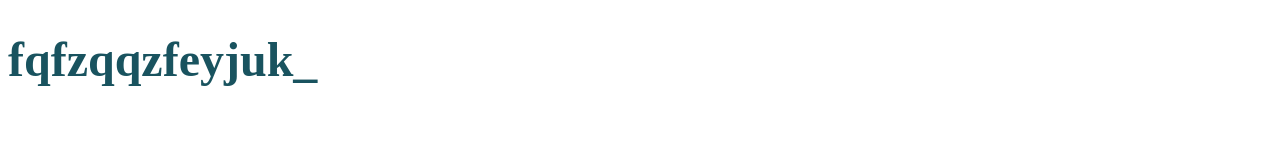
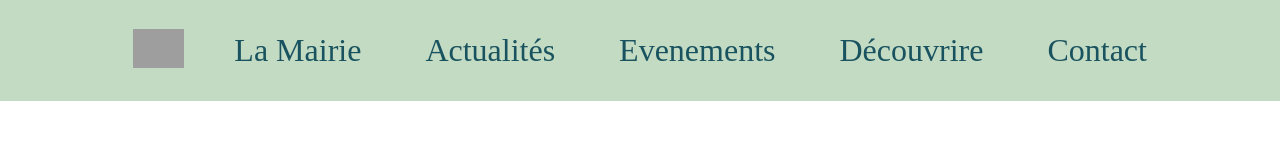
Before and after one commit to poutou89/Mairie-d-Aucazein, a website: page index.html in a window 1280 px wide. Drawn offline with Linux system fonts and the light colour scheme; grey boxes are pictures that could not be loaded; a web font is replaced by a local one.

Commit message:
ajout header

```diff
--- a/assets/scss/layout/_base.scss
+++ b/assets/scss/layout/_base.scss
@@ -1,6 +1,10 @@
 @use "../abstract/variables" as vstyle;
 
-h1, h2, h3, h4 {
+body {
+    margin: 0;
+}
+
+h1, h2, h3, h4, a {
     font-family: vstyle.$font-titre;
 }
 
@@ -21,3 +25,7 @@ p {
     font-size: 1rem;
     font-family: vstyle.$font-text;
 }
+
+ul {
+    list-style: vstyle.$style-less;
+}
--- a/assets/scss/layout/_header.scss
+++ b/assets/scss/layout/_header.scss
@@ -0,0 +1,38 @@
+@use "../abstract/variables" as vstyle;
+
+header {
+    background-color: vstyle.$bg-color;
+    .container {
+        display: flex;
+        justify-content: space-around;
+        align-items: center;
+        .header-img {
+            width: 3.2rem;
+            a {
+                img {
+                    width: 100%;
+                }
+                img:hover {
+                    opacity: 75%;
+                }
+            }
+        }
+        ul {
+            display: flex;
+            gap: 8vh;
+            li {
+                a {
+                    text-decoration: vstyle.$style-less;
+                    font-size: 2rem;
+                    color: vstyle.$text-color;
+                    text-decoration: underline 0.15em rgba(0, 0, 0, 0);
+                    transition: text-decoration-color 300ms;
+                }
+                a:hover{
+                    text-decoration-color: rgba(25,83,95, 1);
+                }
+
+            }
+        }
+    }
+}
--- a/assets/scss/layout/_utilities.scss
+++ b/assets/scss/layout/_utilities.scss
@@ -1,6 +1,6 @@
 .container {
     width: 80%;
     max-width: 1400px;
-    margin: 1vh auto;
+    margin: 0 auto;
     padding: 1rem 0;
 }
--- a/assets/scss/style.scss
+++ b/assets/scss/style.scss
@@ -1,4 +1,4 @@
-@use 'layout/header.scss';
+@use 'layout/header';
 @use 'layout/_utilities.scss';
 @use 'layout/base';
 @use 'page/homepages';
--- a/index.html
+++ b/index.html
@@ -7,6 +7,21 @@
     <link rel="stylesheet" href="assets/css/style.css">
 </head>
 <body>
-    <h1>fqfzqqzfeyjuk_</h1>
+    <header>
+        <div class="container">
+            <div class="header-img">
+                <a href=""><img src="assets/img/cb96a936-78c0-4090-8032-29f881d721f7.png" alt=""></a>
+            </div>
+            <nav>
+                <ul>
+                    <li><a href="">La Mairie</a></li>
+                    <li><a href="">Actualités</a></li>
+                    <li><a href="">Evenements</a></li>
+                    <li><a href="">Découvrire</a></li>
+                    <li><a href="">Contact</a></li>
+                </ul>
+            </nav>
+        </div>
+    </header>
 </body>
 </html>
```
Also changed, not shown: assets/css/style.css, 3 other files.
